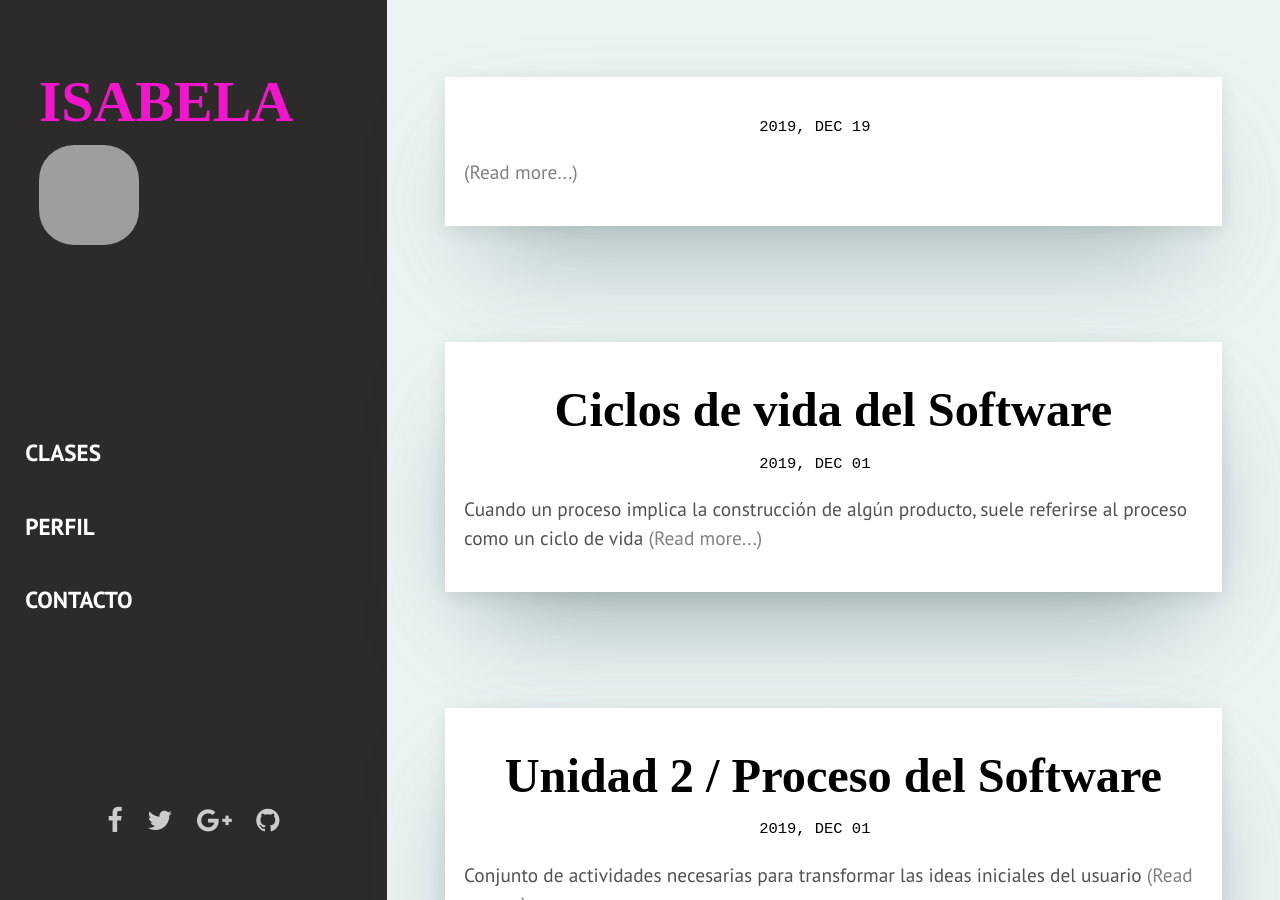
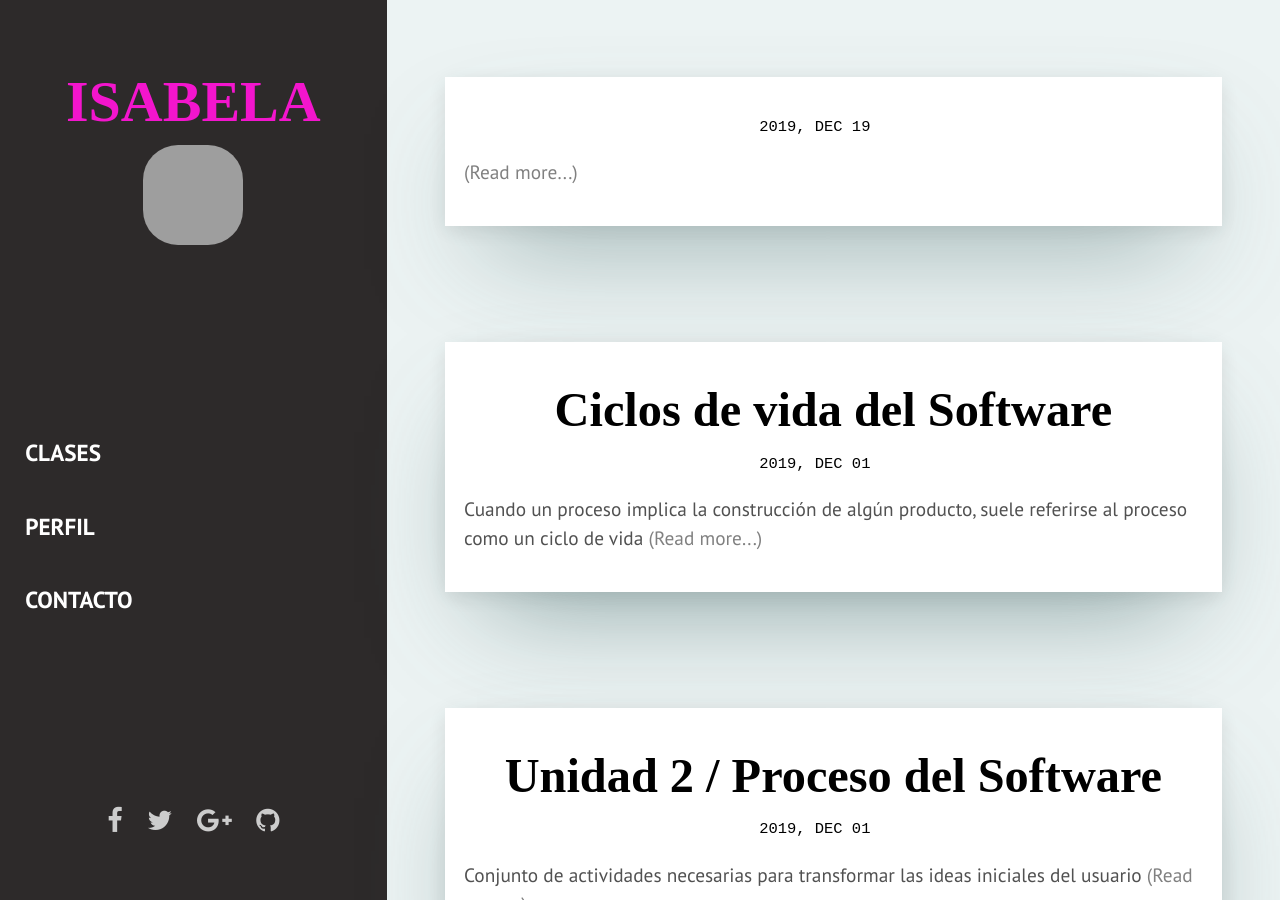
Before and after one commit to isabellaromina/isabellaromina.github.io, a Jekyll site: the page built from index.html, in a window 1280 px wide and 900 px high. Built offline with Jekyll 4.4.1, drawn with Linux system fonts in a browser that asks for light colours; some web fonts are replaced; the list of posts is cut into pages by our own code; grey boxes are pictures that could not be loaded.

Commit message:
Update sidebar.html

```diff
--- a/_includes/sidebar.html
+++ b/_includes/sidebar.html
@@ -2,8 +2,8 @@
 
   <div class="sidebar-container">
     <div class="sidebar-logo">
-      <a href="{{site.baseurl}}/" class="logo">{% if site.name %}{{site.name}}{% else %}Fresh{% endif %}</a>
-      <img style="border-radius: 35px;width: 100px;-webkit-user-select: none;margin: auto;cursor: zoom-in;height: 100px;" src="https://avatars0.githubusercontent.com/u/57509092?s=400&u=dbc4b75ef90b9777bd6faa21124092e9adeb57a3&v=4" width="100" height="100">
+      <center><a href="{{site.baseurl}}/" class="logo">{% if site.name %}{{site.name}}{% else %}Fresh{% endif %}</a></center>
+      <center><img style="border-radius: 35px;width: 100px;-webkit-user-select: none;margin: auto;cursor: zoom-in;height: 100px;" src="https://avatars0.githubusercontent.com/u/57509092?s=400&amp;u=dbc4b75ef90b9777bd6faa21124092e9adeb57a3&amp;v=4" width="100" height="100"></center>
 
     </div>
 
```
